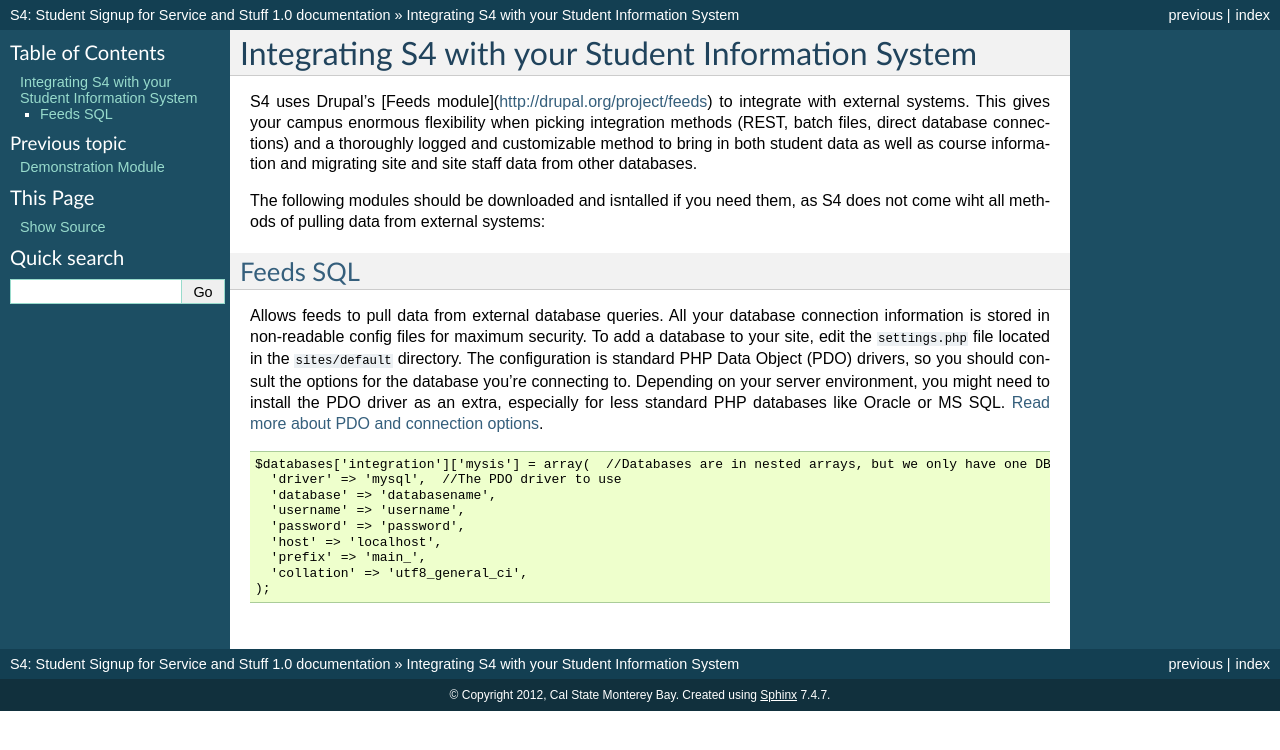
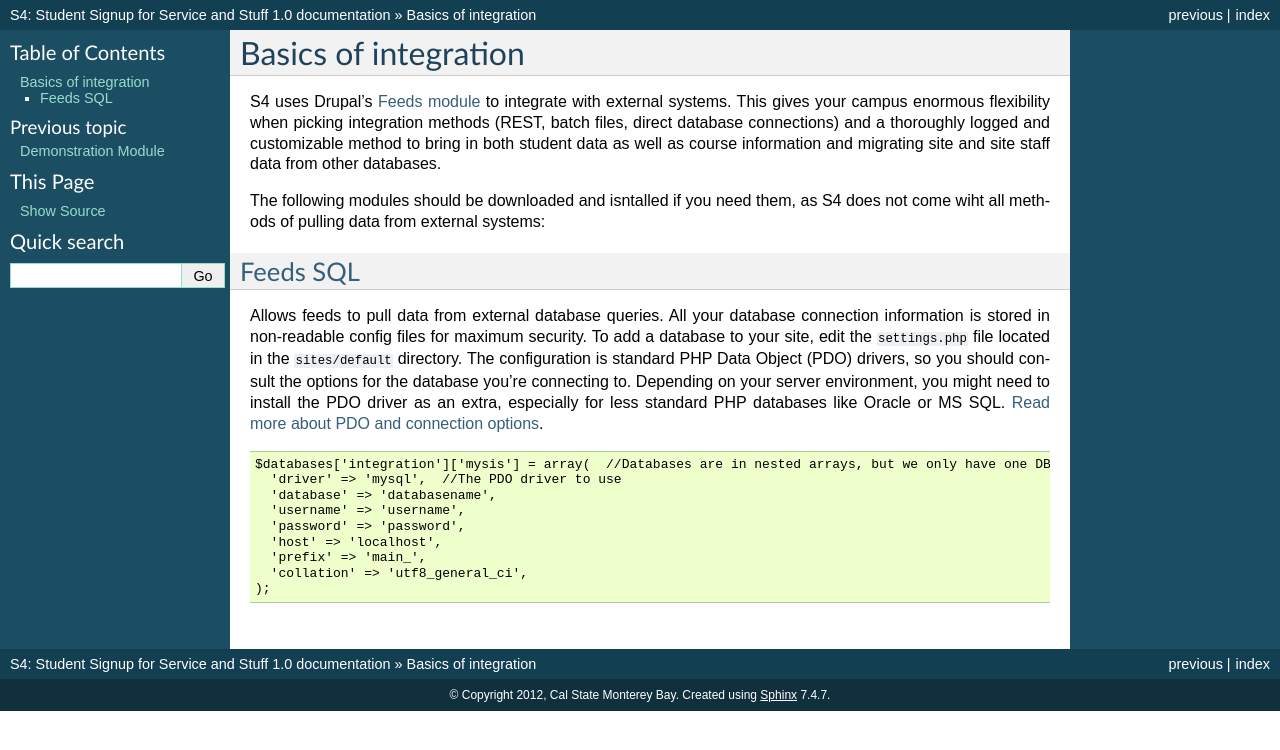
Before and after one commit to calstates4/s4project, a Sphinx documentation site: the page built from docs/integration/index.rst, in a window 1280 px wide. Shown: the top 750 px of the page. Built offline with Sphinx 7.4.7, drawn with Linux system fonts in a browser that asks for light colours.

Commit message:
Changed header of integration landing page.

```diff
--- a/docs/integration/index.rst
+++ b/docs/integration/index.rst
@@ -1,8 +1,8 @@
-===================================================
-Integrating S4 with your Student Information System
-===================================================
+=====================
+Basics of integration
+=====================
 
-S4 uses Drupal's [Feeds module](http://drupal.org/project/feeds) to integrate with external systems. This gives your campus enormous flexibility when picking integration methods (REST, batch files, direct database connections) and a thoroughly logged and customizable method to bring in both student data as well as course information and migrating site and site staff data from other databases.
+S4 uses Drupal's `Feeds module <http://drupal.org/project/feeds>`_ to integrate with external systems. This gives your campus enormous flexibility when picking integration methods (REST, batch files, direct database connections) and a thoroughly logged and customizable method to bring in both student data as well as course information and migrating site and site staff data from other databases.
 
 The following modules should be downloaded and isntalled if you need them, as S4 does not come wiht all methods of pulling data from external systems:
 
```
